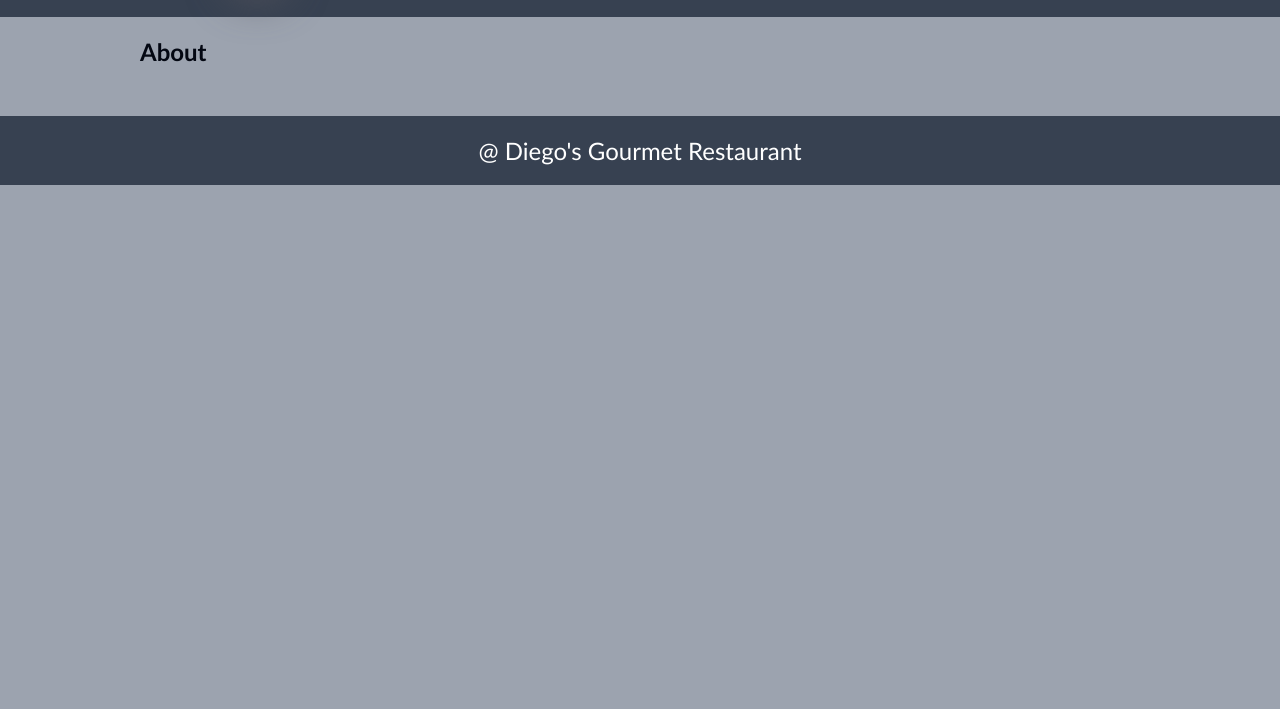
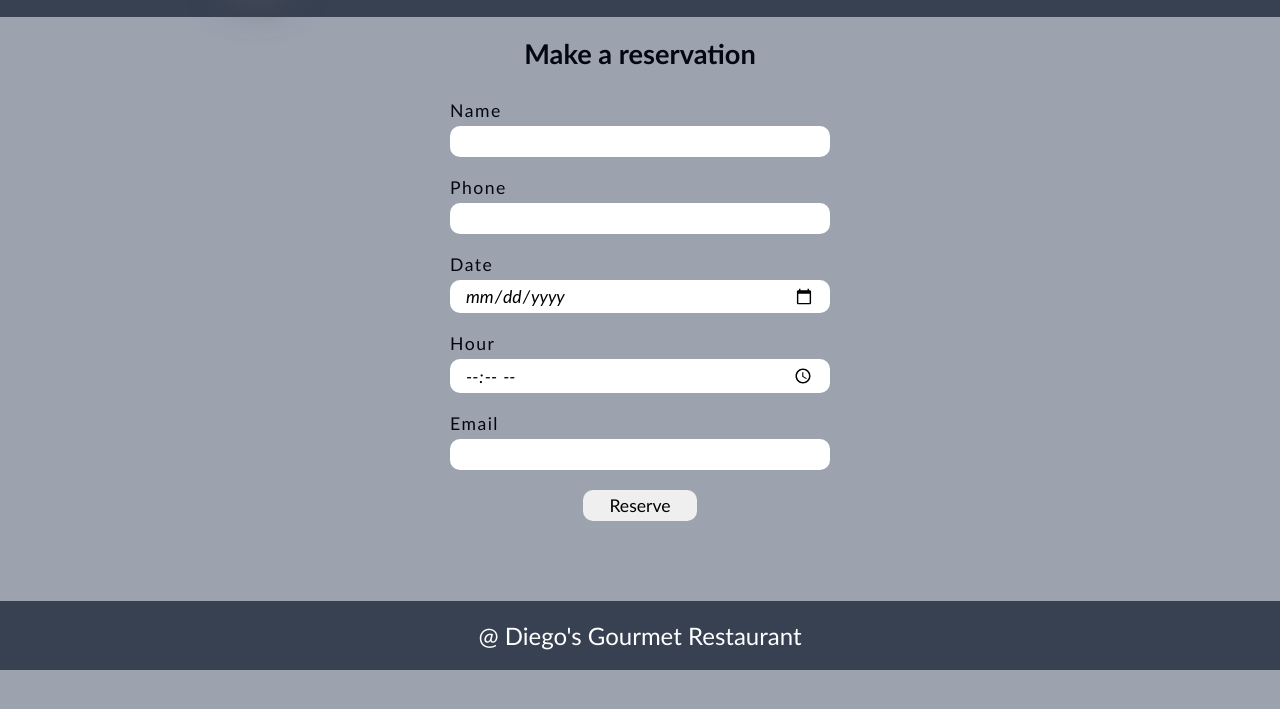
Before and after one commit to DiegoVT17/Diego-s-Gourmet-Restaurant, a website built with webpack: page src/index.html in a window 1280 px wide. Both pictures are taken after a click on the button "About". Shown: the part 83-792 px from the top of the page. Built offline with nearby package versions, Linux system fonts and the light colour scheme.

Commit message:
add reservation page

```diff
--- a/src/index.js
+++ b/src/index.js
@@ -1,7 +1,7 @@
 import "./styles.css";
 import homePage from "./pages/home.js";
 import menuPage from "./pages/menu.js";
-import aboutPage from "./pages/about.js";
+import reservationPage from "./pages/reservation.js";
 
 const main = document.querySelector(".content");
 const btns = document.querySelectorAll("button");
@@ -22,7 +22,7 @@ btns.forEach((btn) =>
       btn.classList.add("active");
     } else if (currentTab.getAttribute("class") === "about") {
       main.innerHTML = "";
-      main.append(aboutPage());
+      main.append(reservationPage());
       btn.classList.add("active");
     }
   })
--- a/src/pages/about.js
+++ /dev/null
@@ -1,10 +0,0 @@
-export default function aboutPage() {
-  const div = document.createElement("div");
-  const h2 = document.createElement("h2");
-
-  h2.innerHTML = "About";
-  div.classList.add("container");
-  div.append(h2);
-
-  return div;
-}
--- /dev/null
+++ b/src/pages/reservation.js
@@ -0,0 +1,40 @@
+export default function reservationPage() {
+  const div = document.createElement("div");
+  const h2 = document.createElement("h2");
+  const form = createForm();
+
+  h2.innerHTML = "Make a reservation";
+  div.classList.add("container");
+  div.append(h2, form);
+
+  return div;
+}
+
+function createForm() {
+  const form = document.createElement("form");
+  const sendBtn = document.createElement("button");
+  const formOptions = ["Name", "Phone", "Date", "Hour", "Email"];
+
+  for (let i = 0; i < formOptions.length; i++) {
+    const div = document.createElement("div");
+    const label = document.createElement("label");
+    const input = document.createElement("input");
+
+    if (formOptions[i] === "Date") input.type = "date";
+    else if (formOptions[i] === "Email") input.type = "email";
+    else if (formOptions[i] === "Hour") input.type = "time";
+    else input.type = "text";
+
+    label.innerHTML = formOptions[i];
+    label.setAttribute("for", formOptions[i].toLowerCase());
+    input.setAttribute("id", formOptions[i].toLowerCase());
+    input.setAttribute("name", formOptions[i].toLowerCase());
+
+    div.append(label, input);
+    form.append(div);
+  }
+
+  sendBtn.innerHTML = "Reserve";
+  form.append(sendBtn);
+  return form;
+}
--- a/src/styles.css
+++ b/src/styles.css
@@ -8,6 +8,12 @@
 
 body {
   background-color: #9ca3af;
+  display: flex;
+  flex-direction: column;
+}
+
+.content {
+  flex: 1;
 }
 
 /* main page */
@@ -180,4 +186,63 @@ footer p {
   font-size: 1.5rem;
 }
 
-/* About */
+/* Reservation */
+h2 {
+  text-align: center;
+  font-size: 1.7rem;
+  margin: 0;
+}
+
+form {
+  display: flex;
+  flex-direction: column;
+  width: 40%;
+  margin: 20px auto;
+  padding: 10px;
+  gap: 20px;
+}
+
+form div {
+  display: flex;
+  flex-direction: column;
+  gap: 5px;
+}
+
+form label {
+  font-size: 1.1rem;
+  letter-spacing: 1.5px;
+}
+
+input[type="text"],
+input[type="date"],
+input[type="email"],
+input[type="time"] {
+  padding: 5px 15px;
+  border-radius: 10px;
+  border: none;
+  outline: none;
+  font-size: 1.1rem;
+  font-style: italic;
+}
+
+input[type="text"]:focus,
+input[type="date"]:focus,
+input[type="time"]:focus,
+input[type="email"]:focus {
+  outline: 2px solid #6b7280;
+}
+
+form button {
+  width: 30%;
+  margin: auto;
+  padding: 5px 10px;
+  font-size: 1.1rem;
+  border-radius: 10px;
+  border: none;
+  cursor: pointer;
+}
+
+form button:hover {
+  background-color: #6b7280;
+  color: #f9fafb;
+}
```
